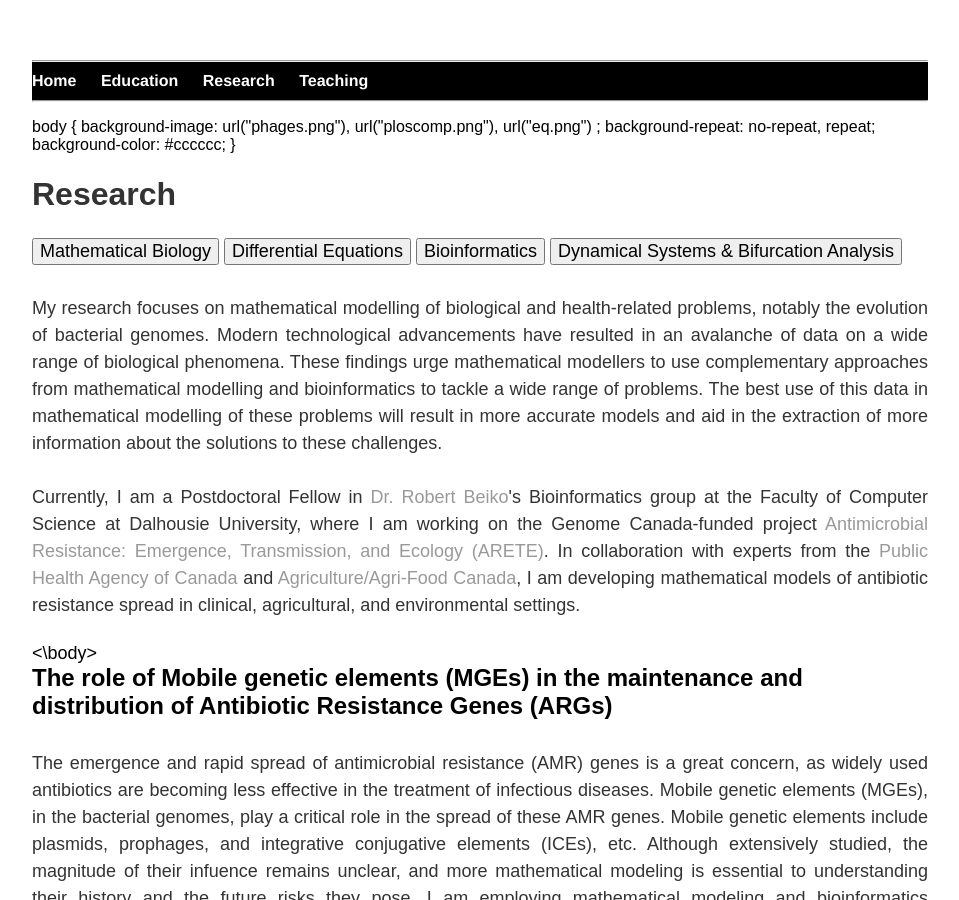
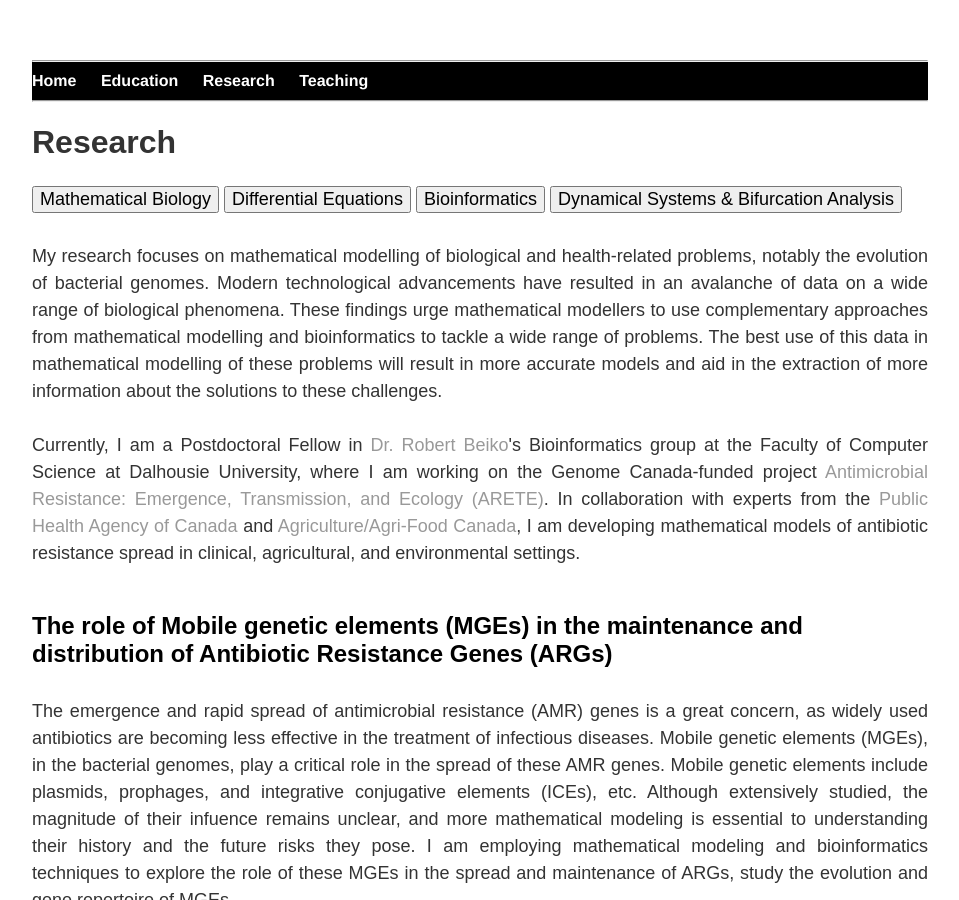
Before and after one commit to MathBioInfo/amjadkhan, a Jekyll site: the page built from Research/index.html, in a window 1280 px wide and 900 px high. Shown: the whole window, without its empty margins (160-1119 px from the left). Built offline with Jekyll 4.4.1, drawn with Linux system fonts in a browser that asks for light colours.

Commit message:
Update index.html

```diff
--- a/Research/index.html
+++ b/Research/index.html
@@ -10,11 +10,7 @@ title: About my research
 			body { font-family: Arial }
 		 	hr { color: a6bf79} -->
 		           </style>
-						body {
-background-image: url("phages.png"), url("ploscomp.png"), url("eq.png") ;
-background-repeat: no-repeat, repeat;
-background-color: #cccccc;
-}
+
 			<p><font size="6"><b>Research</b></font><br></p>
 			<link rel="stylesheet" type="text/css" href="css/main.css">
 
@@ -32,14 +28,14 @@ background-color: #cccccc;
 			extraction of more information about the solutions to these challenges.</p>
 
 
-			<body>
+
 			<p style="text-align:justify;line-height:1"><font size="4">
 			Currently, I am a Postdoctoral Fellow in <a href="https://www.dal.ca/faculty/computerscience/faculty-staff/robert-beiko.html" target="_blank"> Dr. Robert Beiko</a>'s
 			Bioinformatics group at the Faculty of Computer Science at Dalhousie University, where I am working on the Genome Canada-funded project <a href="https://www.genomecanada.ca/en/antimicrobial-resistance-emergence-transmission-and-ecology-arete" target="_blank">
 			Antimicrobial Resistance: Emergence, Transmission, and Ecology (ARETE)</a>.  In collaboration with experts from the <a href="https://www.canada.ca/en/public-health.html" target="_blank">Public Health Agency of Canada</a>
 			and <a href="https://www.agr.gc.ca/eng/agriculture-and-agri-food-canada/?id=1395690825741" target="_blank">Agriculture/Agri-Food Canada</a>,
 			I am developing mathematical models of antibiotic resistance spread in clinical, agricultural, and environmental settings.</p>
-			<\body>
+
 			<br><font size="5"><b>The role of Mobile genetic elements (MGEs) in the maintenance and distribution of Antibiotic Resistance Genes (ARGs)</b></font><br>
 			<p style="text-align:justify;line-height:1"><font size="4"> The emergence and rapid spread of antimicrobial resistance (AMR) genes is a great concern, as widely
 			used antibiotics are becoming less effective in the treatment of infectious diseases. Mobile genetic elements
```
